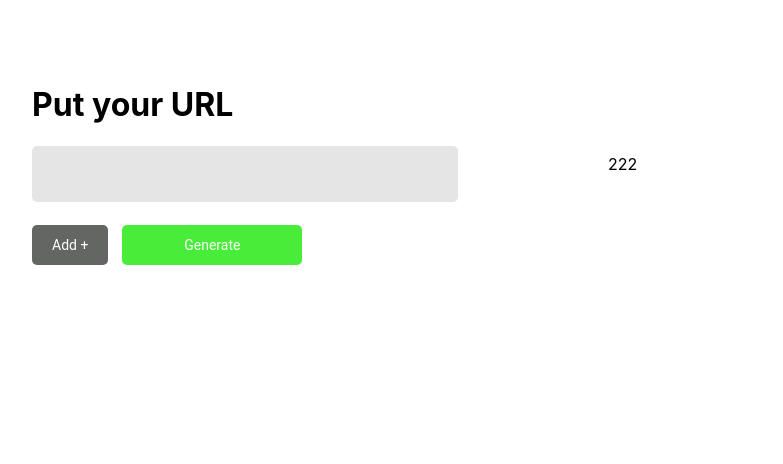
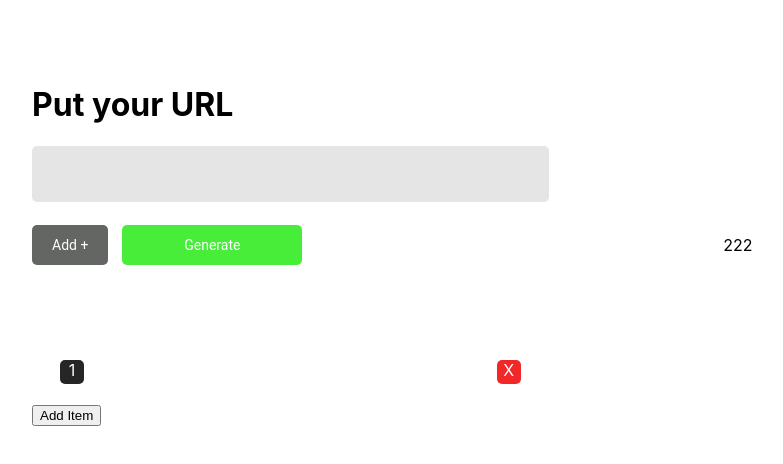
Before and after one commit to lenadgit/generator-video-url-carousel, a React (Create React App) app: page / in a window 1280 px wide. Shown: the top 464 px of the page, without its empty margins (32-815 px from the left). Built offline with nearby package versions, Linux system fonts and the light colour scheme.

Commit message:
add markup for links wrapper and logic to creating items

```diff
--- a/src/App.css
+++ b/src/App.css
@@ -41,5 +41,5 @@
 }
 
 .LeftColumn, .RightColumn {
-  width: 50%;
+  width: 40%;
 }
--- a/src/App.js
+++ b/src/App.js
@@ -2,12 +2,14 @@ import React from 'react';
 import logo from './logo.svg';
 import './App.css';
 import InputComponent from './components/input/InputComponent';
+import ReadyUrls from './components/input/ReadyUrlsComponent';
 
 function App() {
   return (
     <div className="App">
       <div className = "LeftColumn">
         <InputComponent />
+        <ReadyUrls />
       </div>
       <div className = "RightColumn">222</div>
 
--- a/src/components/helpers/Input.js
+++ b/src/components/helpers/Input.js
@@ -3,7 +3,7 @@ import styled from "styled-components";
 
 const Input = styled.input`
  background: #E5E5E5;
- width: 370px;
+ width: 100%;
  height: 0px;
  padding: 28px;
  border-radius: 5px;
--- /dev/null
+++ b/src/components/input/ReadyUrlsComponent.js
@@ -0,0 +1,69 @@
+import React, { useState, useEffect } from "react";
+import styled from "styled-components";
+
+const ReadyUrlsWrapper = styled.div`
+ margin-top: 95px;
+ padding: 0 28px;
+ width: 100%;
+`;
+const UrlWrapper = styled.div`
+ /*display: none;*/
+ display: flex;
+ justify-content: space-between;
+ margin-bottom: 20px;
+`;
+const ButtonNumber = styled.div`
+ background: #262626;
+ border-radius: 5px;
+ width: 24px;
+ height: 24px;
+ color: #ffffff;
+ text-align: center;
+`;
+const UrlBlock = styled.div`
+ display: inline;
+ padding: 0 28px;
+`;
+const ButtonDel = styled.div`
+ background: #F22727;
+ border-radius: 5px;
+ width: 24px;
+ height: 24px;
+ color: #ffffff;
+ text-align: center;
+`;
+
+export default function ReadyUrls(props) {
+    const [items, setItems] = useState([]);
+    const listItems = items.map((item) => <li key={item.id}>{item.value}</li>)
+    const addItem = () => {
+        console.log('item added');
+
+        setItems([
+            ...items,
+            {
+                id: items.length,
+                value: 'New Item'+items.length
+            }
+        ])
+
+        return items
+    }
+
+    return (
+    <div>
+        <ReadyUrlsWrapper>
+            <UrlWrapper>
+                <ButtonNumber>1</ButtonNumber>
+                <UrlBlock>
+                <ul>
+                    {listItems}
+                </ul>
+                </UrlBlock>
+                <ButtonDel>X</ButtonDel>
+            </UrlWrapper>
+        </ReadyUrlsWrapper>
+        <button onClick={addItem}>Add Item</button>
+    </div>
+  );
+}
```
